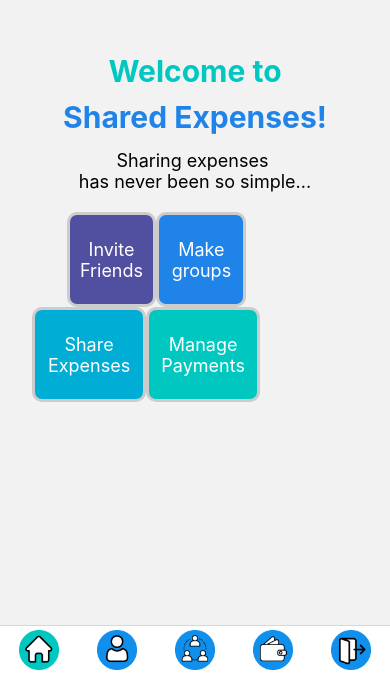
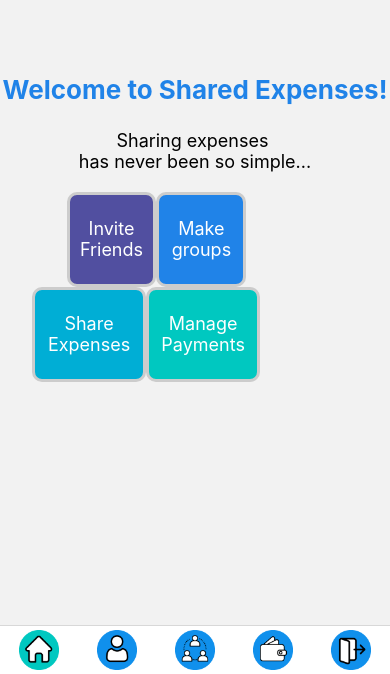
Before and after one commit to santt3131/SharedExpenses_Frontend, a React Native app: screen /Home in a window 390 px wide. Shown: the part 170-844 px from the top of the page. Built offline with nearby package versions, Linux system fonts and the light colour scheme.

Commit message:
HomeScreen authUserName displayed

```diff
--- a/src/screens/HomeScreen/HomeScreen.jsx
+++ b/src/screens/HomeScreen/HomeScreen.jsx
@@ -1,20 +1,18 @@
+import React from "react";
 import { View, Text, StyleSheet, Pressable, Platform } from "react-native";
-import React, { useState } from "react";
 import { ColorPalette, Size } from "../../../appStyles";
 import { StatusBar } from "expo-status-bar";
 import { useNavigation } from "@react-navigation/native";
+import Global from "../../../global";
 
 const HomeScreen = () => {
-  // navigation
   const navigation = useNavigation();
 
   return (
     <View style={styles.container}>
       {Platform.OS == "ios" ? <StatusBar /> : null}
-      <Text style={[styles.welcomeText, { color: ColorPalette.primaryGreen }]}>
-        Welcome to
-      </Text>
-      <Text style={styles.welcomeText}>Shared Expenses!</Text>
+      <Text style={styles.welcomeText}>Welcome to Shared Expenses!</Text>
+      <Text style={styles.authuserText}>{Global.authUserName}</Text>
       <Text style={[styles.explainText, { color: "black" }]}>
         Sharing expenses {"\n"}
         has never been so simple...
@@ -76,15 +74,19 @@ const styles = StyleSheet.create({
     height: 95,
     justifyContent: "center",
     alignItems: "center",
-    //borderTopRightRadius: 40,
-    //borderBottomLeftRadius: 40,
     borderRadius: 10,
     borderColor: ColorPalette.veryLightGrey,
     borderWidth: 3,
   },
   welcomeText: {
-    fontSize: Size.xxl,
+    fontSize: Size.ml,
     color: ColorPalette.primaryBlue,
+    fontWeight: "bold",
+    marginBottom: 10,
+  },
+  authuserText: {
+    fontSize: Size.ml,
+    color: ColorPalette.primaryGreen,
     fontWeight: "bold",
     marginBottom: 10,
   },
@@ -94,10 +96,6 @@ const styles = StyleSheet.create({
     textAlign: "center",
     padding: 5,
   },
-  toEvalutate: {
-    //borderTopLeftRadius: 40, borderTopRightRadius: 0, borderBottomRightRadius: 40, borderBottomLeftRadius: 0, share expenses
-    //borderTopLeftRadius: 40, borderTopRightRadius: 0, borderBottomRightRadius: 40, borderBottomLeftRadius: 0, manage payments
-  },
 });
 
 export default HomeScreen;
```
